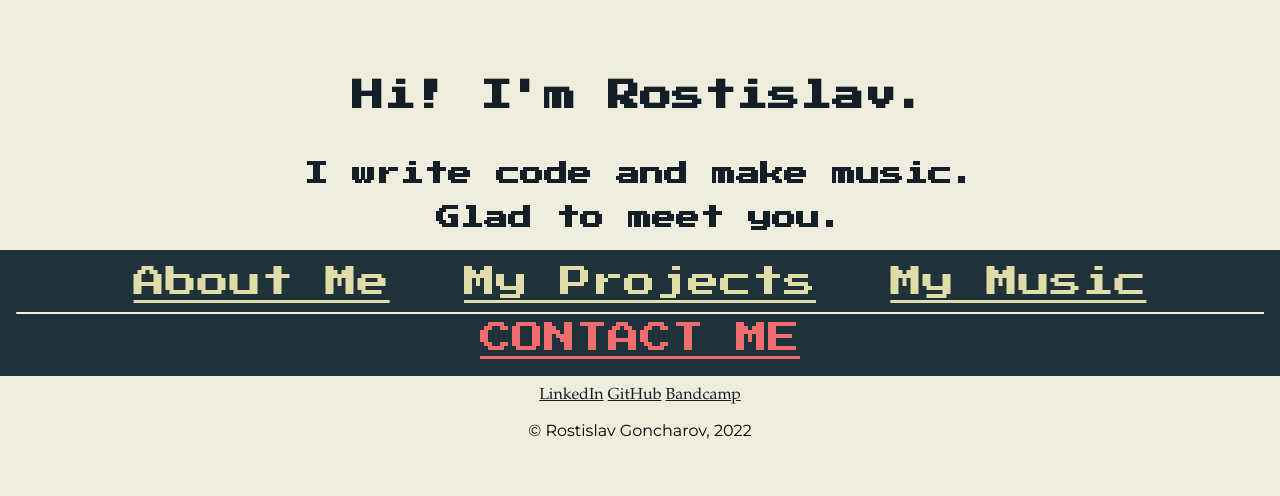
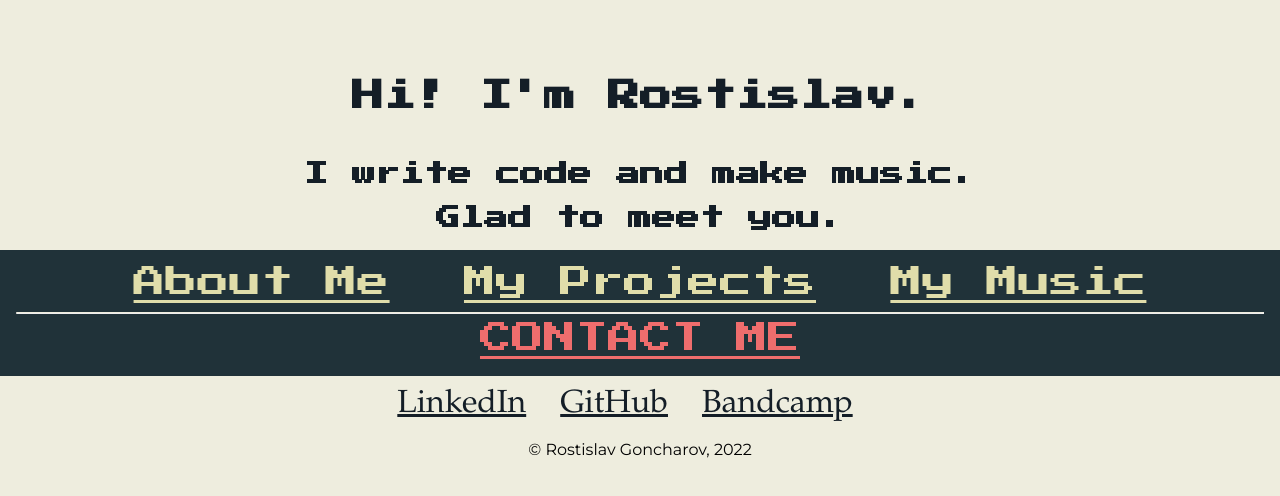
Before and after one commit to RostislavGoncharov/My-Portfolio-Website, a plain HTML site: page index.html in a window 1280 px wide. Drawn offline with Linux system fonts and the light colour scheme; a web font is replaced by a local one.

Commit message:
- footer links updated

```diff
--- a/css/styles.css
+++ b/css/styles.css
@@ -98,6 +98,11 @@
   width: 30%;
 }
 
+.footer-link {
+  font-size: 2rem;
+  margin-right: 30px;
+}
+
 body {
   margin: 0;
   text-align: center;
```
